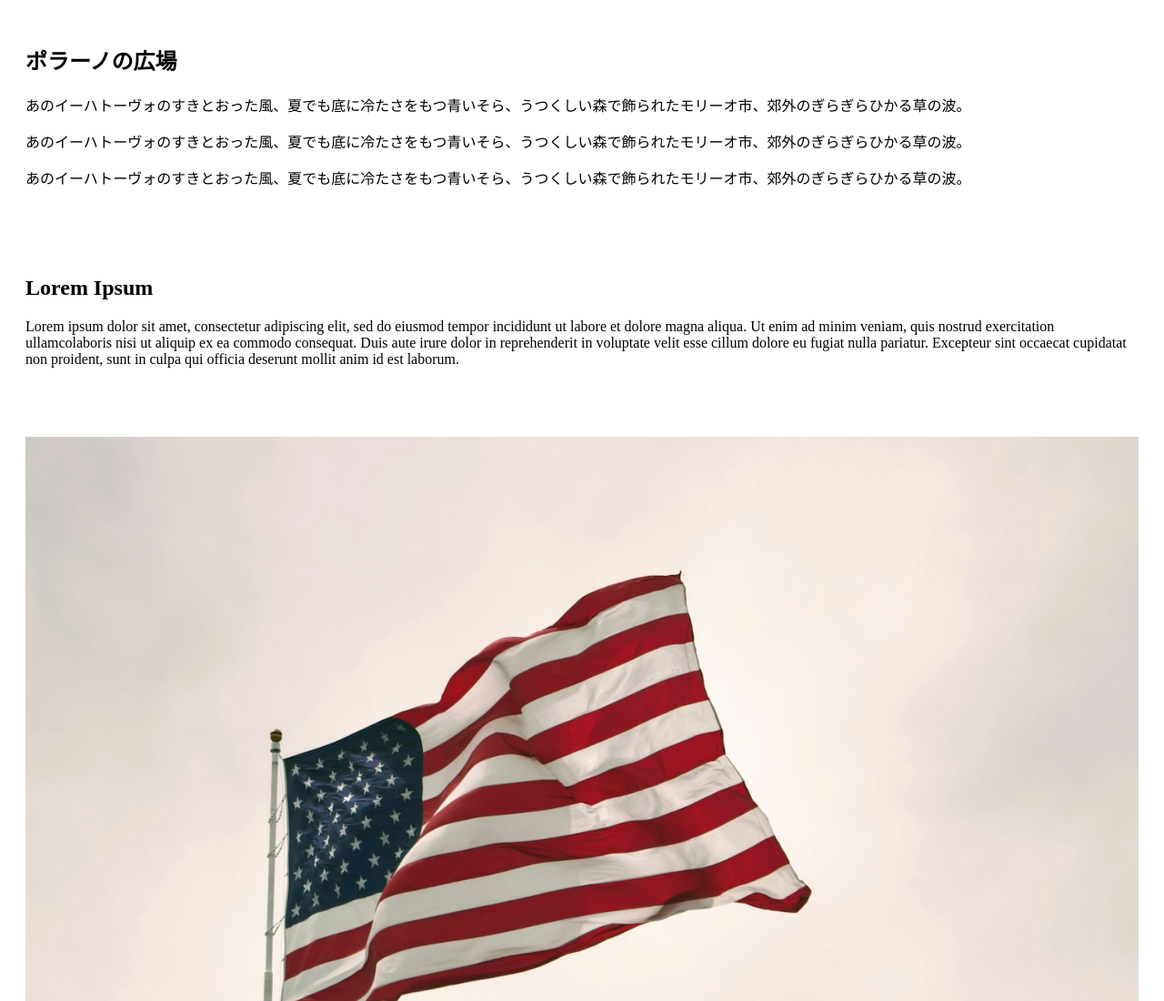
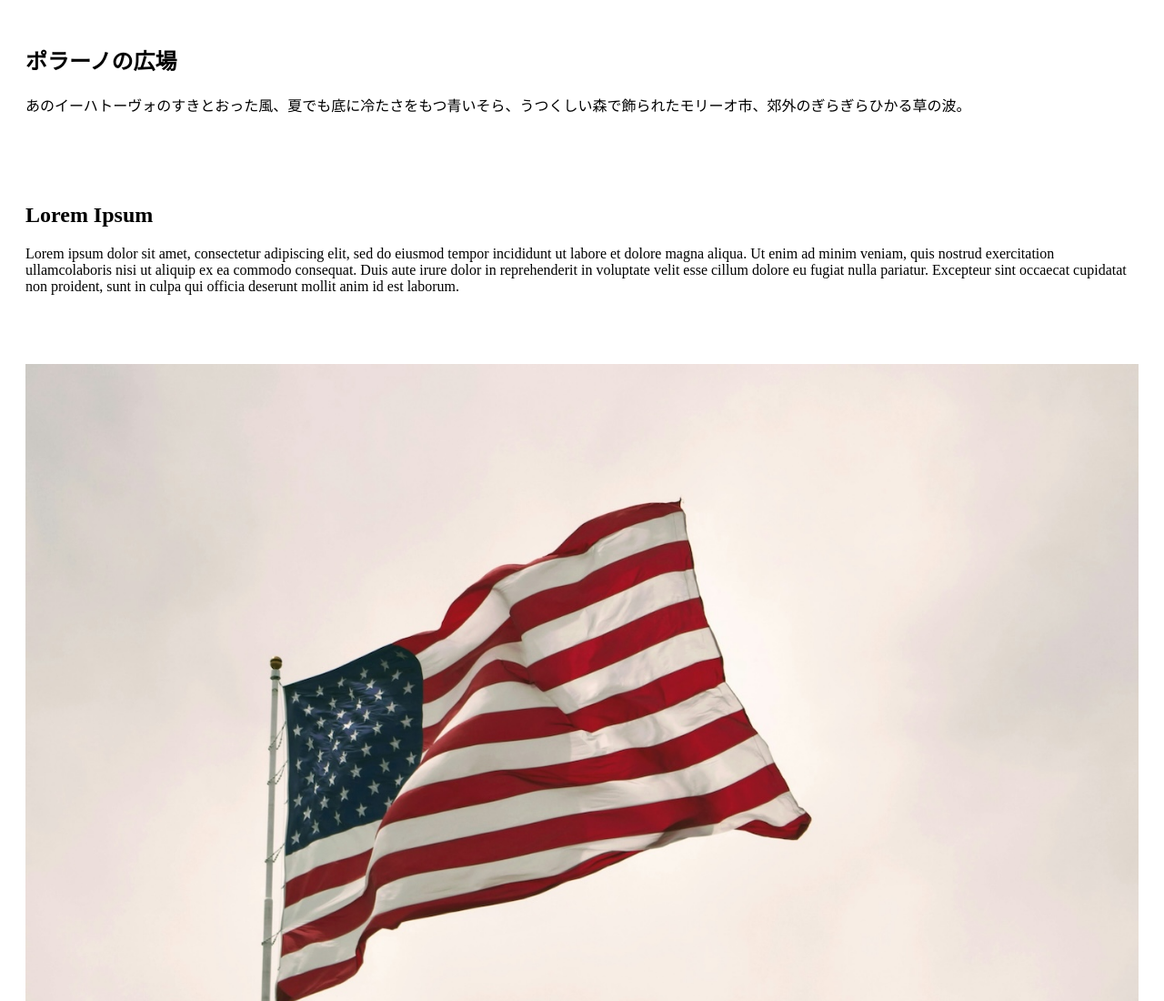
Before and after one commit to team-ccdn/practice-git, a plain HTML site: page index.html in a window 1280 px wide. Shown: the top 1100 px of the page at 91% size. Drawn offline with Linux system fonts and the light colour scheme.

Commit message:
commit test

```diff
--- a/index.html
+++ b/index.html
@@ -12,8 +12,6 @@
     <body>
         <div class="contents">
             <h2>ポラーノの広場</h2>
-            <p>あのイーハトーヴォのすきとおった風、夏でも底に冷たさをもつ青いそら、うつくしい森で飾られたモリーオ市、郊外のぎらぎらひかる草の波。</p>
-            <p>あのイーハトーヴォのすきとおった風、夏でも底に冷たさをもつ青いそら、うつくしい森で飾られたモリーオ市、郊外のぎらぎらひかる草の波。</p>
             <p>あのイーハトーヴォのすきとおった風、夏でも底に冷たさをもつ青いそら、うつくしい森で飾られたモリーオ市、郊外のぎらぎらひかる草の波。</p>
         </div>
         <div class="contents">
```
